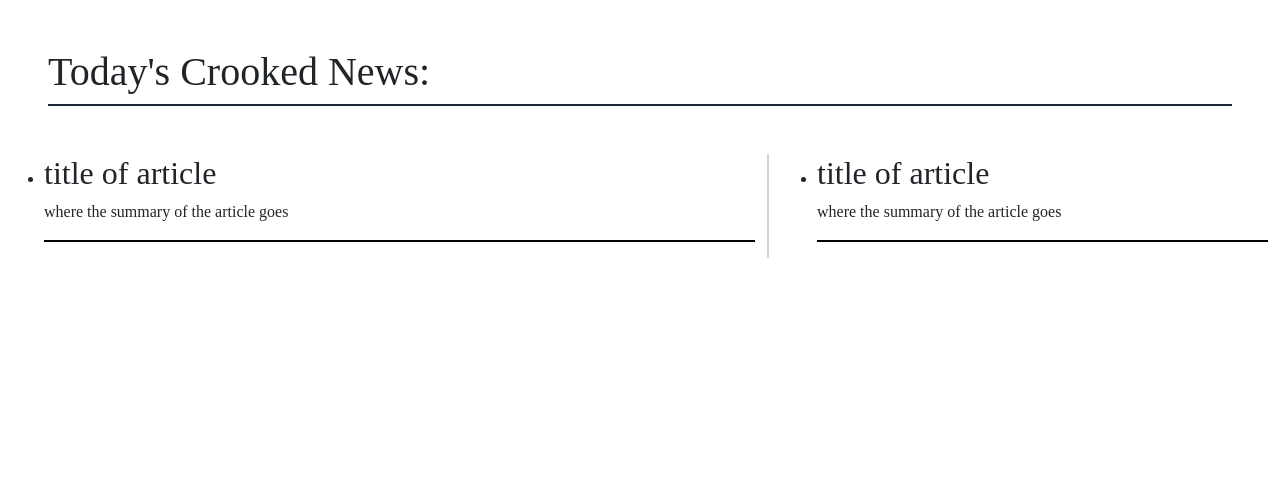
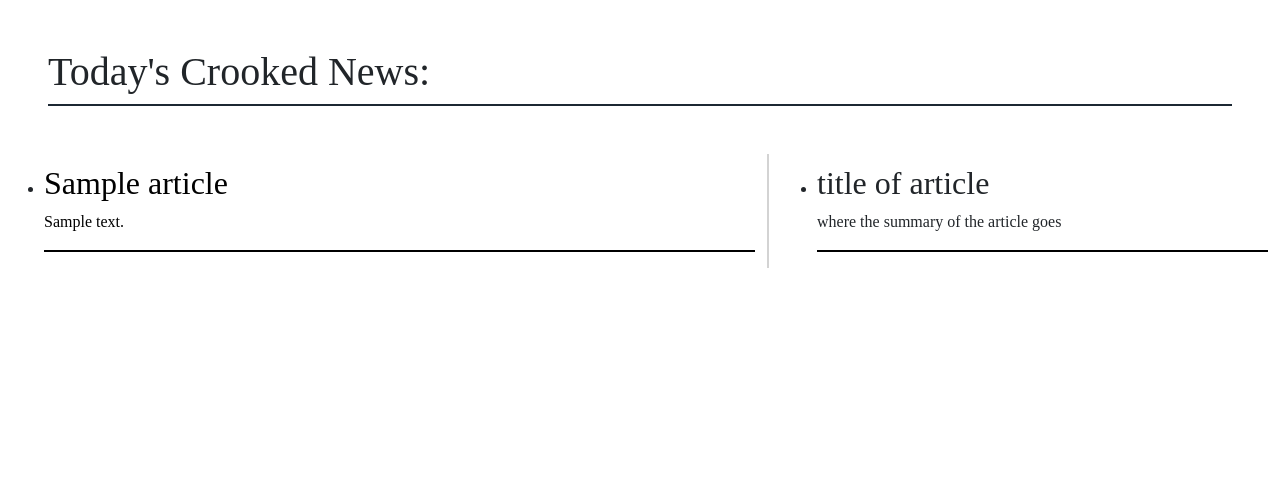
Before and after one commit to LeonardoMateo1/Open_Projects, a Flask app: template CrookedLionNews/flask_app/templates/index.html in a window 1280 px wide. Shown: the part 96-588 px from the top of the page. Run offline with Flask 2, Linux system fonts and the light colour scheme; the template is opened without the code that fills it: most values are stand-ins (such as "Sample title", 1, 10 or a date in 2020).

Commit message:
added loop and button for articles

```diff
--- a/CrookedLionNews/flask_app/controllers/users.py
+++ b/CrookedLionNews/flask_app/controllers/users.py
@@ -1,6 +1,7 @@
 from flask import Flask, render_template, session, redirect, request
 from flask_app import app
 from flask_app.modules.user import User
+from flask_app.modules.article import Article
 from flask import flash
 from flask_bcrypt import Bcrypt
 bcrypt = Bcrypt(app)
@@ -8,8 +9,8 @@ bcrypt = Bcrypt(app)
 @app.route("/")
 def index():
     users = User.get_all()
-    print(users)
-    return render_template("index.html", users=users)
+    articles = Article.get_all()
+    return render_template("index.html", users=users, articles=articles)
 
 @app.route('/login_register')
 def login():
--- a/CrookedLionNews/flask_app/static/css/main.css
+++ b/CrookedLionNews/flask_app/static/css/main.css
@@ -32,6 +32,11 @@
     flex: 2;
 }
 
+.left-body ul li a{
+    text-decoration: none;
+    color: black;
+}
+
 .right-body{
     flex: 1.3;
     border-left: 2px solid lightgray;
@@ -40,6 +45,14 @@
 
 .f-page-article{
     border-bottom: 2px solid black;
+    padding-top: 10px;
+}
+
+footer{
+    position: absolute;
+    bottom: 0;
+    left: 0;
+    right: 0;
 }
 
 .bottom{
@@ -97,12 +110,6 @@
     height: 30rem;
 }
 
-footer{
-    position: absolute;
-    bottom: 0;
-    left: 0;
-    right: 0;
-}
 
 .log-head{
     display: flex;
--- a/CrookedLionNews/flask_app/templates/index.html
+++ b/CrookedLionNews/flask_app/templates/index.html
@@ -60,10 +60,14 @@
         <div class="row">
             <div class="left-body">
                 <ul>
+                {% for article in articles %}
                     <li class="f-page-article">
-                        <h2>title of article</h2>
-                        <p>where the summary of the article goes</p>
+                        <a href="">
+                        <h2>{{article.title}}</h2>
+                        <p>{{article.description}}</p>
+                        </a>
                     </li>
+                {% endfor %}
                 </ul>
             </div>
             <div class="right-body">
```
Also changed, not shown: CrookedLionNews/flask_app/modules/article.py (+10 -0 lines).
